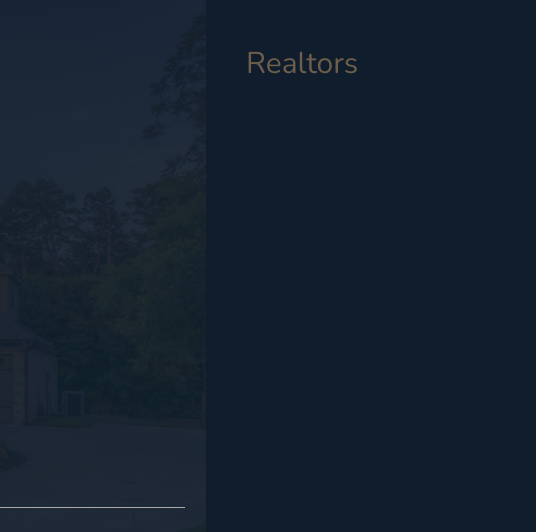
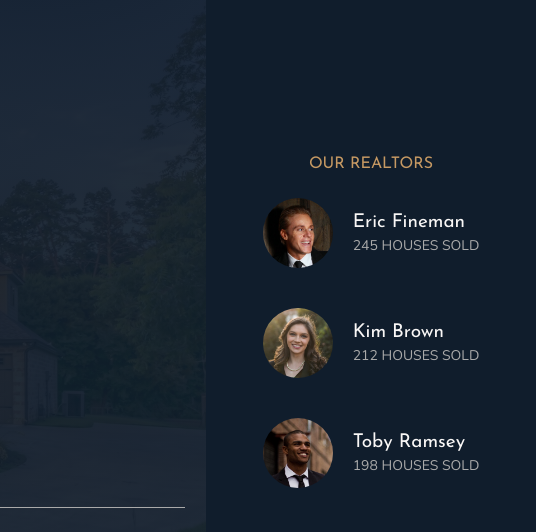
Before and after one commit to nadinejuraschek/Wedding-Planner-Website, a website: page index.html in a window 1280 px wide. Shown: the top 532 px of the page, 744-1280 px from the left. Drawn offline with nearby package versions, Linux system fonts and the light colour scheme.

Commit message:
realtors section complete

```diff
--- a/index.html
+++ b/index.html
@@ -29,7 +29,28 @@
         </header>
 
         <section class="realtors">
-            Realtors
+            <h3 class="heading-3">
+                Our Realtors
+            </h3>
+            <div class="realtors__list">
+                <img src="img/realtor-1.jpeg" alt="Realtor" class="realtors__img" />
+                <div class="realtors__detail">
+                    <h4 class="heading-4 heading-4--light">Eric Fineman</h4>
+                    <p class="realtors__sold">245 houses sold</p>
+                </div>
+
+                <img src="img/realtor-2.jpeg" alt="Realtor" class="realtors__img" />
+                <div class="realtors__detail">
+                    <h4 class="heading-4 heading-4--light">Kim Brown</h4>
+                    <p class="realtors__sold">212 houses sold</p>
+                </div>
+
+                <img src="img/realtor-3.jpeg" alt="Realtor" class="realtors__img" />
+                <div class="realtors__detail">
+                    <h4 class="heading-4 heading-4--light">Toby Ramsey</h4>
+                    <p class="realtors__sold">198 houses sold</p>
+                </div>
+            </div>
         </section>
 
         <section class="features">
--- a/sass/_realtors.scss
+++ b/sass/_realtors.scss
@@ -1,4 +1,32 @@
 .realtors {
     background-color: $color-secondary;
     grid-column: col-start 7 / full-end;
+    padding: 3rem;
+
+    display: grid;
+    align-content: center;
+    justify-content: center;
+    justify-items: center;
+    grid-row-gap: 2rem;
+
+    &__list {
+        display: grid;
+        grid-template-columns: min-content max-content;
+        grid-column-gap: 20px;
+        grid-row-gap: 5vh;
+        align-items: center;
+    }
+
+    &__img {
+        border-radius: 50%;
+        display: block;
+        width: 7rem;
+    }
+
+    &__sold {
+        color: $color-grey-light-2;
+        font-size: 1.4rem;
+        margin-top: -3px;
+        text-transform: uppercase;
+    }
 }
```
Also changed, not shown: css/style.css.
